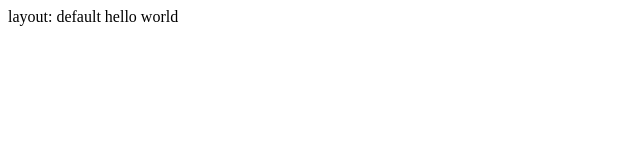
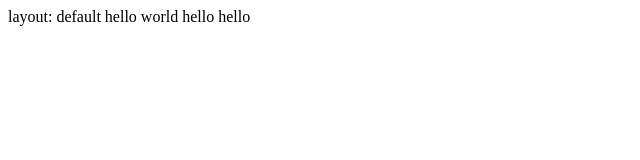
Before and after one commit to Sacebes/sacebes.github.io, a plain HTML site: page index.html in a window 1280 px wide. Shown: the whole page, without its empty margins (0-640 px from the left). Drawn offline with Linux system fonts and the light colour scheme.

Commit message:
another commit

```diff
--- a/index.html
+++ b/index.html
@@ -3,5 +3,5 @@ layout: default
 
 
 <body>
-hello world
+hello world hello hello
 </body>
```
